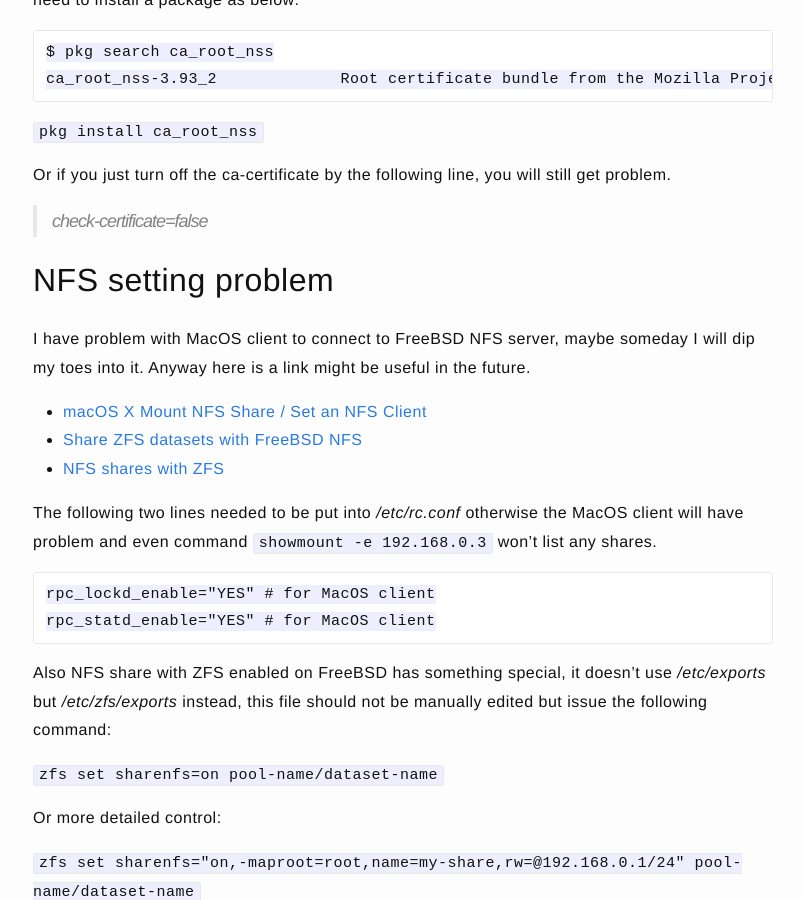
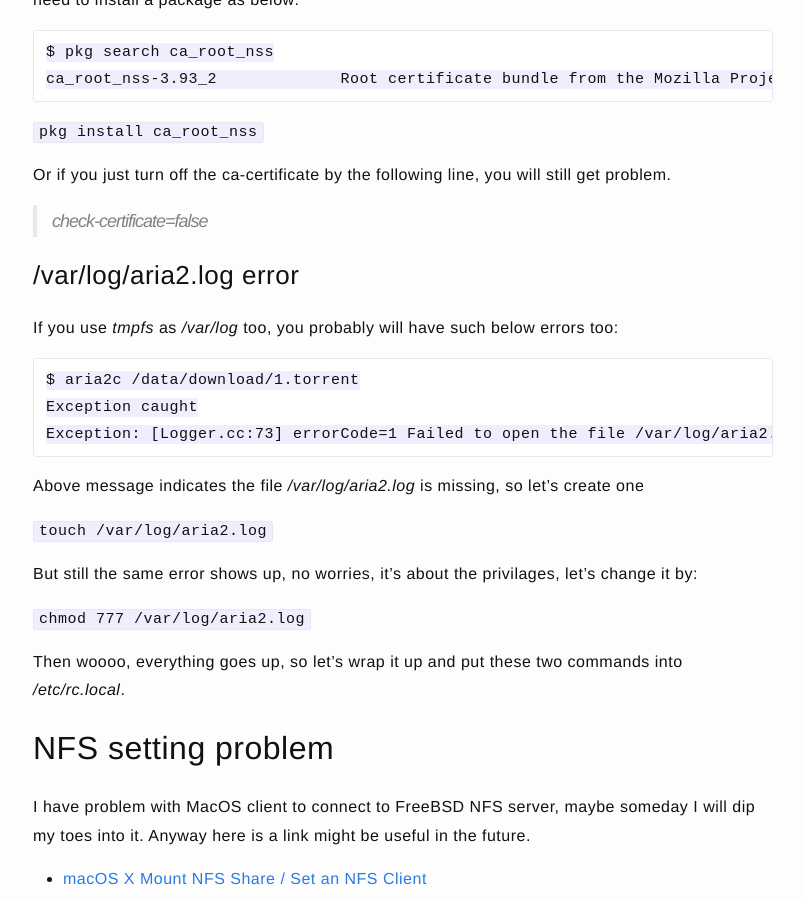
Before and after one commit to jazzi/jazzi.github.io, a Jekyll site: the page built from _posts/2023-12-21-hpe-microserver-gen10-with-freebsd.md, in a window 1280 px wide and 900 px high, scrolled down 12210 px. Shown: the whole window, without its empty margins (237-1041 px from the left). Built offline with Jekyll 4.4.1, drawn with Linux system fonts in a browser that asks for light colours.

Commit message:
add more

````diff
--- a/_posts/2023-12-21-hpe-microserver-gen10-with-freebsd.md
+++ b/_posts/2023-12-21-hpe-microserver-gen10-with-freebsd.md
@@ -456,6 +456,26 @@ Or if you just turn off the ca-certificate by the following line, you will still
 
 > check-certificate=false
 
+### /var/log/aria2.log error
+
+If you use *tmpfs* as */var/log* too, you probably will have such below errors too:
+
+```
+$ aria2c /data/download/1.torrent
+Exception caught
+Exception: [Logger.cc:73] errorCode=1 Failed to open the file /var/log/aria2.log, cause: n/a
+```
+
+Above message indicates the file */var/log/aria2.log* is missing, so let's create one
+
+`touch /var/log/aria2.log`
+
+But still the same error shows up, no worries, it's about the privilages, let's change it by:
+
+`chmod 777 /var/log/aria2.log`
+
+Then woooo, everything goes up, so let's wrap it up and put these two commands into */etc/rc.local*.
+
 ## NFS setting problem
 
 I have problem with MacOS client to connect to FreeBSD NFS server, maybe someday I will dip my toes into it. Anyway here is a link might be useful in the future.
````
